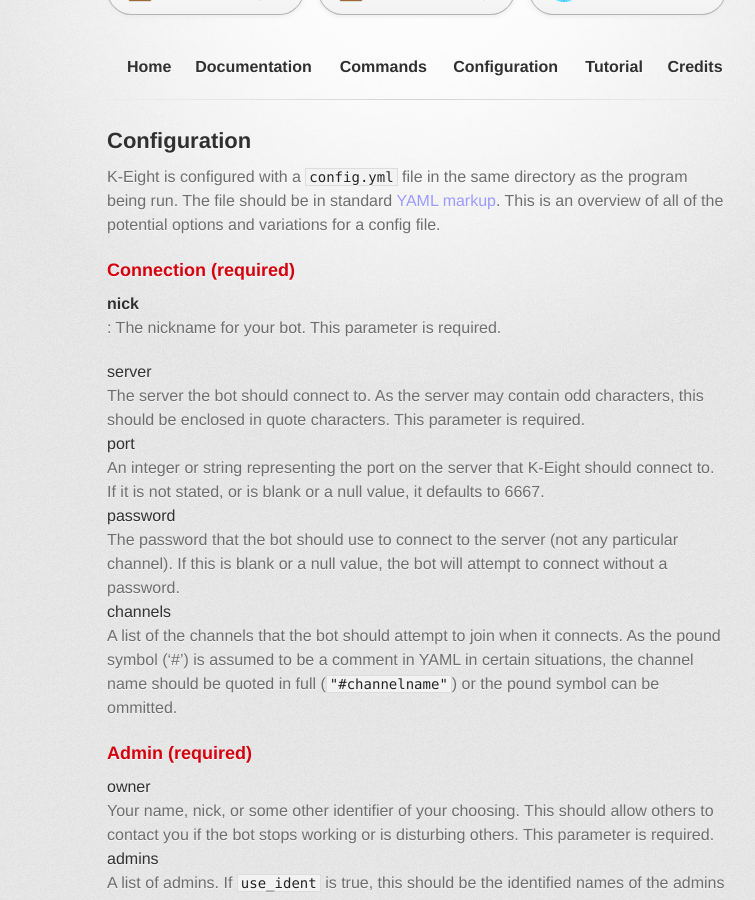
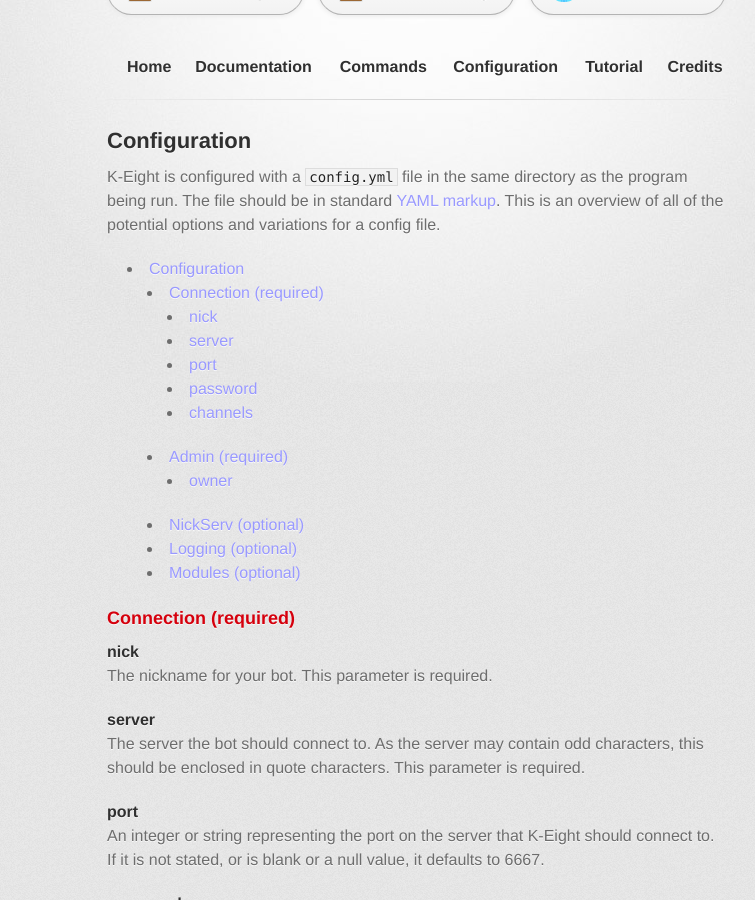
Before and after one commit to MrJohz/K-Eight, a Jekyll site: the page built from preferences.md, in a window 1280 px wide and 900 px high, scrolled down 191 px. Shown: the whole window, without its empty margins (223-978 px from the left). Built offline with Jekyll 4.4.1, drawn with Linux system fonts in a browser that asks for light colours; some web fonts are replaced; Markdown is read by kramdown in place of the engine named in the settings; some of the changed lines change nothing that is shown.

```diff
--- a/_config.yml
+++ b/_config.yml
@@ -1 +1 @@
-markdown:    kramdown
+markdown:    maraku
--- a/preferences.md
+++ b/preferences.md
@@ -8,27 +8,30 @@
 
 [yaml]: <http://www.yaml.org/spec/1.2/spec.html>
 
+- This will become a ToC
+{:toc}
+
 ### Connection (required)            {#connection}
 
 #### nick
+The nickname for your bot.  This parameter is required.
 
-: The nickname for your bot.  This parameter is required.
+#### server
+The server the bot should connect to.  As the server may contain odd characters, this should be enclosed in quote characters.  This parameter is required.
 
-server
-: The server the bot should connect to.  As the server may contain odd characters, this should be enclosed in quote characters.  This parameter is required.
+#### port
+An integer or string representing the port on the server that K-Eight should connect to.  If it is not stated, or is blank or a null value, it defaults to 6667.
 
-port
-: An integer or string representing the port on the server that K-Eight should connect to.  If it is not stated, or is blank or a null value, it defaults to 6667.
+#### password
+The password that the bot should use to connect to the server (not any particular channel).  If this is blank or a null value, the bot will attempt to connect without a password.
 
-password
-: The password that the bot should use to connect to the server (not any particular channel).  If this is blank or a null value, the bot will attempt to connect without a password.
-
-channels
-: A list of the channels that the bot should attempt to join when it connects.  As the pound symbol ('#') is assumed to be a comment in YAML in certain situations, the channel name should be quoted in full (`"#channelname"`) or the pound symbol can be ommitted.
+#### channels
+A list of the channels that the bot should attempt to join when it connects.  As the pound symbol ('#') is assumed to be a comment in YAML in certain situations, the channel name should be quoted in full (`"#channelname"`) or the pound symbol can be ommitted.
 
 ### Admin (required)                 {#admin}
-owner
-: Your name, nick, or some other identifier of your choosing.  This should allow others to contact you if the bot stops working or is disturbing others.  This parameter is required.
+
+#### owner
+Your name, nick, or some other identifier of your choosing.  This should allow others to contact you if the bot stops working or is disturbing others.  This parameter is required.
 
 admins
 : A list of admins.  If `use_ident` is true, this should be the identified names of the admins if this differs from popular nicks.  (e.g. a person with the nicks "Monty", "MontyPython" and "MP" all grouped to the account "MontyPython", then you should put "MontyPython".  If this parameter is not included, it defaults to a list containing just the value of `owner`.
```
